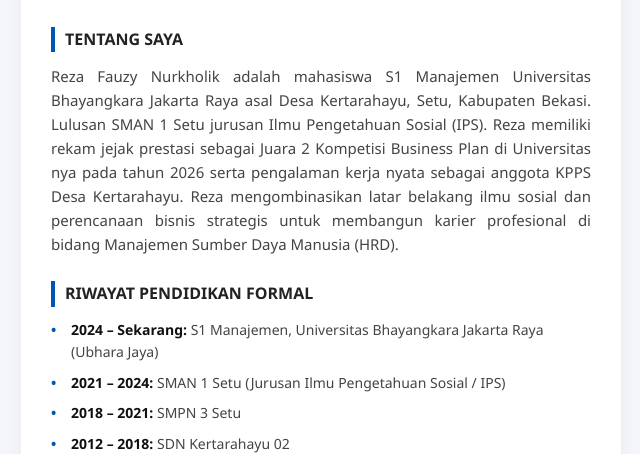
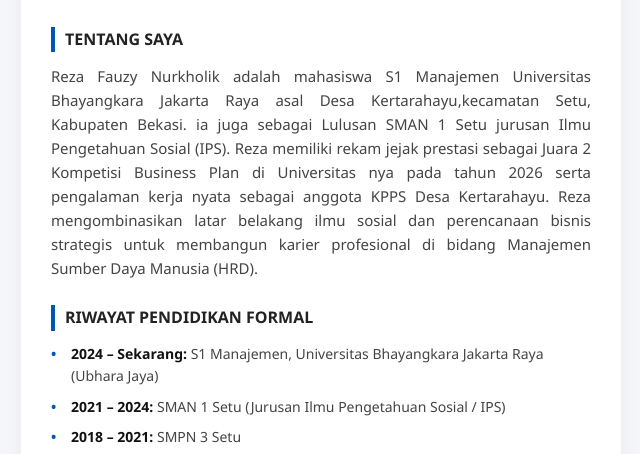
Before and after one commit to RezaFauzyNurkholik/rezafauzynurkholik.github.io, a plain HTML site: page index.html in a window 1280 px wide. Shown: the part 347-801 px from the top of the page, without its empty margins (319-959 px from the left). Drawn offline with Linux system fonts and the light colour scheme.

Commit message:
Update index.html

```diff
--- a/index.html
+++ b/index.html
@@ -71,7 +71,7 @@
 
     <div class="section-title">Tentang Saya</div>
     <p class="bio">
-        Reza Fauzy Nurkholik adalah mahasiswa S1 Manajemen Universitas Bhayangkara Jakarta Raya asal Desa Kertarahayu, Setu, Kabupaten Bekasi. Lulusan SMAN 1 Setu jurusan Ilmu Pengetahuan Sosial (IPS). Reza memiliki rekam jejak prestasi sebagai Juara 2 Kompetisi Business Plan di Universitas nya pada tahun 2026 serta pengalaman kerja nyata sebagai anggota KPPS Desa Kertarahayu. Reza mengombinasikan latar belakang ilmu sosial dan perencanaan bisnis strategis untuk membangun karier profesional di bidang Manajemen Sumber Daya Manusia (HRD).
+        Reza Fauzy Nurkholik adalah mahasiswa S1 Manajemen Universitas Bhayangkara Jakarta Raya asal Desa Kertarahayu,kecamatan Setu, Kabupaten Bekasi. ia juga sebagai Lulusan SMAN 1 Setu jurusan Ilmu Pengetahuan Sosial (IPS). Reza memiliki rekam jejak prestasi sebagai Juara 2 Kompetisi Business Plan di Universitas nya pada tahun 2026 serta pengalaman kerja nyata sebagai anggota KPPS Desa Kertarahayu. Reza mengombinasikan latar belakang ilmu sosial dan perencanaan bisnis strategis untuk membangun karier profesional di bidang Manajemen Sumber Daya Manusia (HRD).
     </p>
 
     <div class="section-title">Riwayat Pendidikan Formal</div>
```
